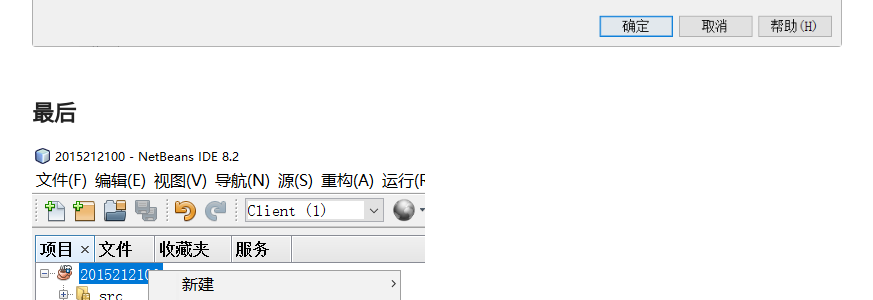
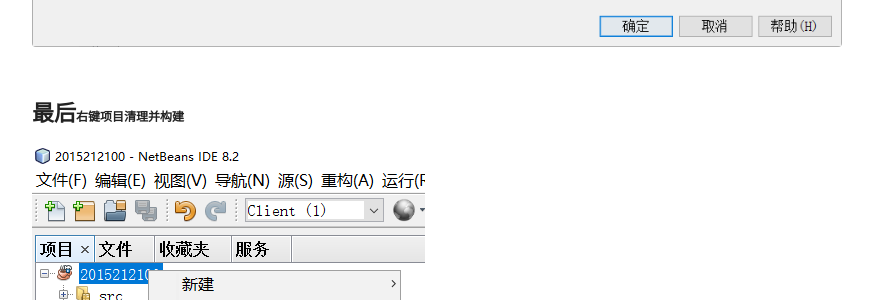
Before and after one commit to dawsonlee1790/dawsonlee1790.github.io, a Jekyll site: the page built from _posts/2018-08-05-NetBeans导入Eclipse项目-由于两个IDE默认编码导致的中文乱码问题.md, in a window 1280 px wide and 900 px high, scrolled down 4454 px. Shown: the part 150-450 px from the top of the window, without its empty margins (203-1076 px from the left). Built offline with Jekyll 4.4.1, drawn with Linux system fonts in a browser that asks for light colours; comment, search, counter and statistics services are not loaded.

```diff
--- a/_posts/2018-08-05-NetBeans导入Eclipse项目-由于两个IDE默认编码导致的中文乱码问题.md
+++ b/_posts/2018-08-05-NetBeans导入Eclipse项目-由于两个IDE默认编码导致的中文乱码问题.md
@@ -68,7 +68,7 @@
 
 ![取消勾选在编译时保存][7]
 
-##  最后
+##  最后`右键项目清理并构建`
 
 ![右键清理并构建][8]
 
```
